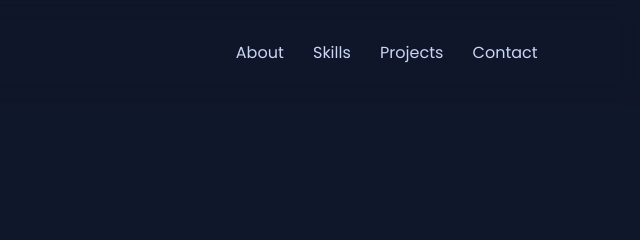
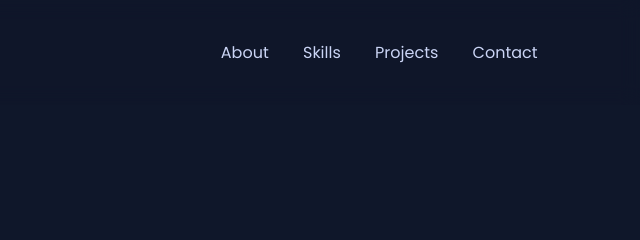
Before and after one commit to aishikareddyyy/portfolio, a plain HTML site: page index.html in a window 1280 px wide. Shown: the top 240 px of the page, 640-1280 px from the left. Drawn offline with Linux system fonts and the light colour scheme.

Commit message:
Update style.css

```diff
--- a/style.css
+++ b/style.css
@@ -30,7 +30,7 @@ header {
 }
 
 nav a {
-  margin-left: 25px;
+  margin-left: 30px;
   text-decoration: none;
   color: #cbd5f5;
   transition: 0.3s;
```
